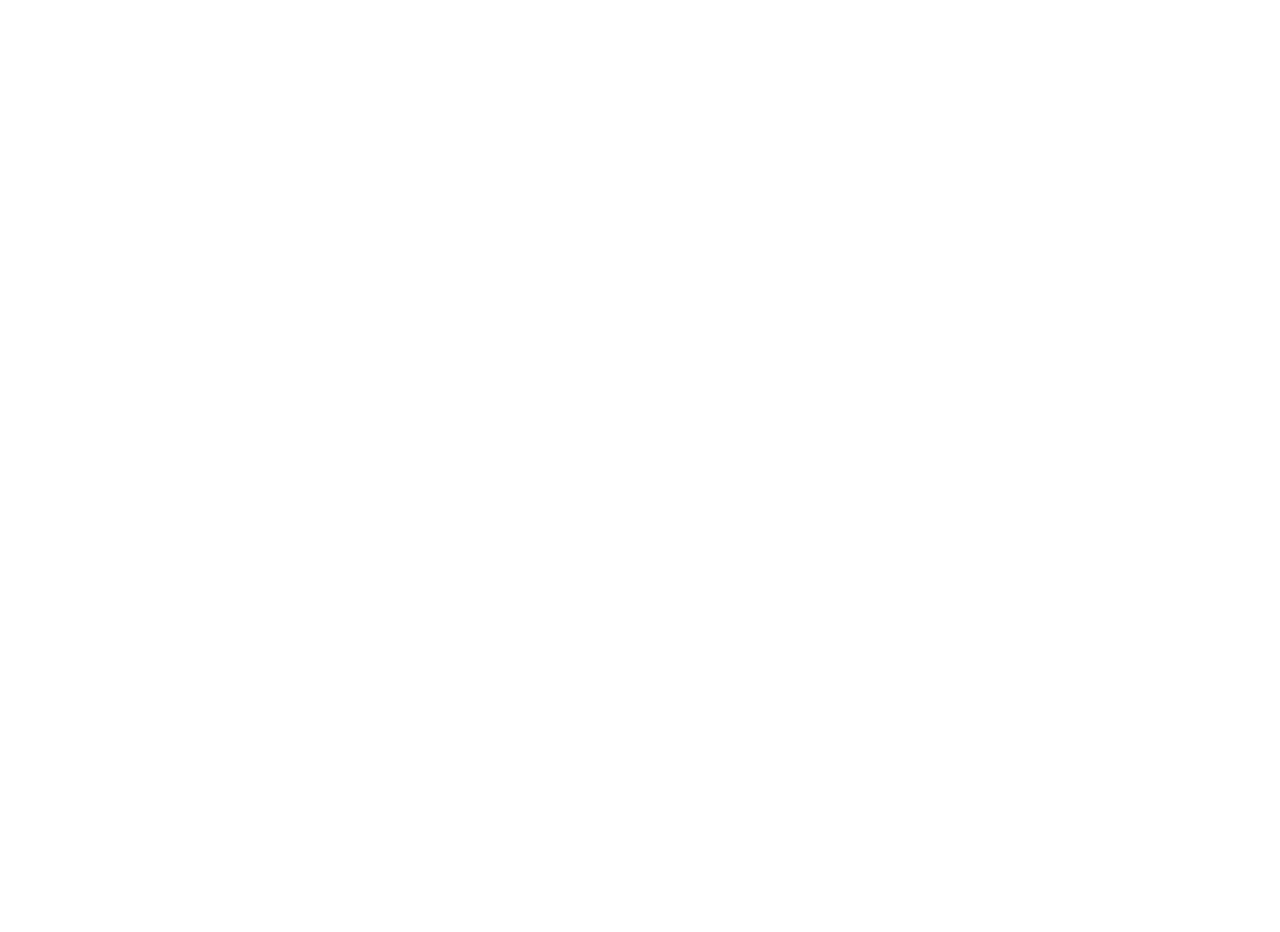
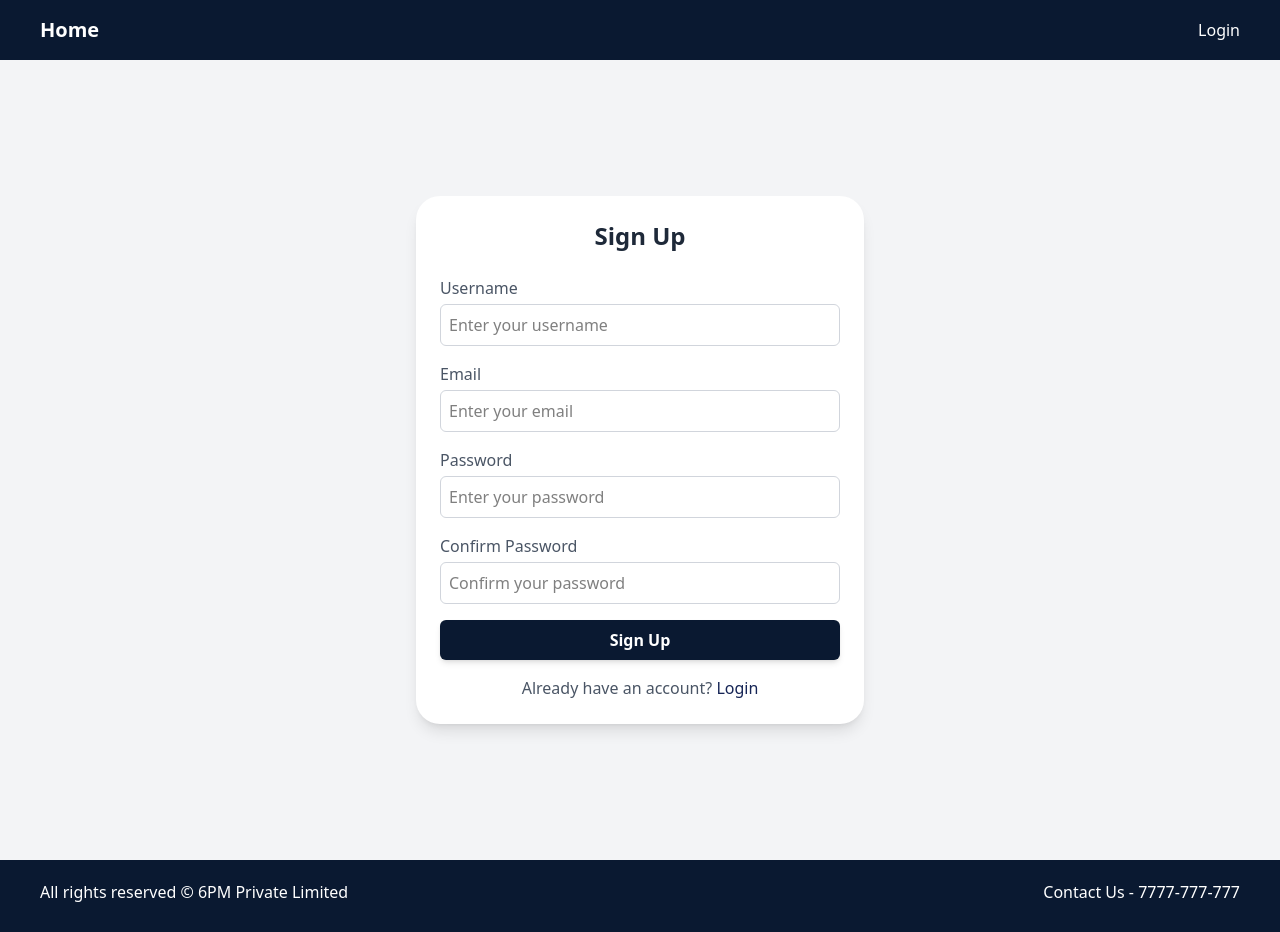
Before and after one commit to SwalihAlif/redux_user_profile, a React (Vite) app in the folder frontend/: page /signup in a window 1280 px wide. Before the commit this address had no page. Before the commit the page ends 800 px from the top, so only its background shows below. Built offline with nearby package versions, Linux system fonts and the light colour scheme.

Commit message:
Signup page added

```diff
--- a/frontend/package.json
+++ b/frontend/package.json
@@ -17,6 +17,7 @@
     "react-dom": "^19.0.0",
     "react-redux": "^9.2.0",
     "react-router-dom": "^7.5.0",
+    "react-toastify": "^11.0.5",
     "redux-persist": "^6.0.0",
     "tailwindcss": "^4.1.4"
   },
--- a/frontend/src/App.jsx
+++ b/frontend/src/App.jsx
@@ -4,6 +4,8 @@ import { Provider } from "react-redux";
 import { PersistGate } from 'redux-persist/integration/react';
 import store, { persistor } from './redux/store';
 import Home from './Pages/Home';
+import Signup from "./Pages/Signup";
+
 
 function App() {
 
@@ -14,6 +16,7 @@ function App() {
         <Router>
           <Routes>
             <Route path="/" element={<Home />}/>
+            <Route path="/signup" element={<Signup />}/>
           </Routes>
         </Router>
       </PersistGate>
--- a/frontend/src/Pages/Signup.jsx
+++ b/frontend/src/Pages/Signup.jsx
@@ -0,0 +1,174 @@
+import React, { useState, useEffect } from "react";
+import { Link, useNavigate } from "react-router-dom";
+import axios from "axios";
+import Navbar from "../Components/Navbar";
+import Footer from "../Components/Footer";
+import { useDispatch } from "react-redux";
+import { signupSuccess } from "../redux/authSlice";
+import { ToastContainer, toast } from "react-toastify";
+import "react-toastify/dist/ReactToastify.css";
+
+const Signup = () => {
+    const dispatch = useDispatch();
+    const navigate = useNavigate();
+    const [formData, setFormData] = useState({
+        username: "",
+        email: "",
+        password: "",
+        password2: "",
+    });
+    const [error, setError] = useState("");
+
+    useEffect(() => {
+        const user = localStorage.getItem("token");
+        if (user) {
+            navigate("/");
+        }
+    }, [navigate]);
+
+    const handleChange = (e) => {
+        setFormData({ ...formData, [e.target.name]: e.target.value});
+    };
+
+    const validatePassword = (password) => {
+        const passwordRegex = /^(?=.*[a-z])(?=.*[A-Z])(?=.*\d)(?=.*[@$!%*?&])[A-Za-z\d@$!%*?&]{6,}$/;
+        return passwordRegex.test(password);
+    };
+
+    const handleSubmit = async (e) => {
+        e.preventDefault();
+        setError("");
+
+        const { email, username, password, password2 } = formData;
+
+        if (!formData.username.trim()) {
+            setError("Username is required");
+            toast.error("Username cannot be empty.");
+            return;
+        }
+        if (!formData.email.trim()) {
+            setError("Email is required");
+            toast.error("Email cannot be empty.");
+            return;
+        }
+        if (!validatePassword(password)) {
+            setError("Password must be 6+ chars with A-Z, a-z, 0-9, & symbol.");
+            toast.error("Weak password! Use A-Z, a-z, 0-9, & symbols.");
+            return;
+        }
+        if (password != password2) {
+            setError("Passwords do not match.");
+            toast.error("Password do not match.");
+            return;
+        }
+        try {
+            const response = await axios.post("http://127.0.0.1:8000/api/signup/", formData);
+            localStorage.setItem("token", response.data.token);
+            dispatch(signupSuccess(response.data.user));
+
+            toast.success("Account created successfully!");
+
+            setTimeout(() => {
+                navigate("/");
+            }, 2000);
+
+        } catch (error) {
+            const errorMessage = error.response?.data?.error || "An error occurred";
+            setError(errorMessage);
+            toast.error(errorMessage);
+        }
+    };
+
+    return (
+        <>
+            <Navbar />
+
+            <div className="flex justify-center items-center min-h-screen bg-gray-100">
+                <div className="w-full max-w-md bg-white shadow-lg rounded-3xl p-6">
+                    <h2 className="text-2xl font-bold text-center text-gray-800 mb-6">
+                        Sign Up
+                    </h2>
+                    {error && <p className="text-red-500 text-center">{error}</p>}
+                    <form onSubmit={handleSubmit} className="space-y-4">
+                        <div className="relative">
+                            <label htmlFor="username" className="text-gray-600">Username</label>
+                            <input
+                                type="text"
+                                id="username"
+                                name="username"
+                                value={formData.username}
+                                onChange={handleChange}
+                                className="w-full p-2 mt-1 border border-gray-300 rounded-md focus:outline-none focus:ring-2 focus:ring-blue-600"
+                                placeholder="Enter your username"
+                                required
+                            />
+                        </div>
+                        <div className="relative">
+                            <label htmlFor="email" className="text-gray-600">Email</label>
+                            <input
+                                type="email"
+                                id="email"
+                                name="email"
+                                value={formData.email}
+                                onChange={handleChange}
+                                className="w-full p-2 mt-1 border border-gray-300 rounded-md focus:outline-none focus:ring-2 focus:ring-blue-600"
+                                placeholder="Enter your email"
+                                required
+                            />
+                        </div>
+                        <div className="relative">
+                            <label htmlFor="password" className="text-gray-600">Password</label>
+                            <input
+                                type="password"
+                                id="password"
+                                name="password"
+                                value={formData.password}
+                                onChange={handleChange}
+                                className="w-full p-2 mt-1 border border-gray-300 rounded-md focus:outline-none focus:ring-2 focus:ring-blue-600"
+                                placeholder="Enter your password"
+                                required
+                            />
+                        </div>
+                        <div className="relative">
+                            <label htmlFor="password2" className="text-gray-600">Confirm Password</label>
+                            <input
+                                type="password"
+                                id="password2"
+                                name="password2"
+                                value={formData.password2}
+                                onChange={handleChange}
+                                className="w-full p-2 mt-1 border border-gray-300 rounded-md focus:outline-none focus:ring-2 focus:ring-blue-600"
+                                placeholder="Confirm your password"
+                                required
+                            />
+                        </div>
+
+                        {/* Submit Button */}
+                        <div className="mt-4">
+                            <button
+                                type="submit"
+                                className="w-full p-2 bg-[#0A1931] text-white font-semibold rounded-md shadow-md hover:bg-blue-950 transition"
+                            >
+                                Sign Up
+                            </button>
+                        </div>
+                    </form>
+
+                    <div className="mt-4 text-center">
+                        <p className="text-gray-600">
+                            Already have an account?{" "}
+                            <Link to="/login" className="text-blue-950">
+                                Login
+                            </Link>
+                        </p>
+                    </div>
+                </div>
+            </div>
+            <Footer />
+            <ToastContainer position="top-right" autoClose={5000} hideProgressBar={false} />
+
+        </>
+    )
+}
+
+export default Signup;
```
Also changed, not shown: 1 other file (tests, documents, lock files or other folders).
